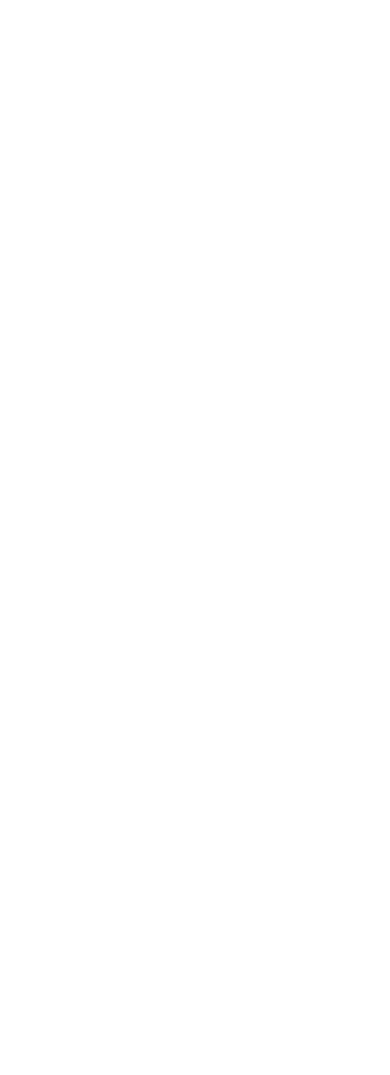
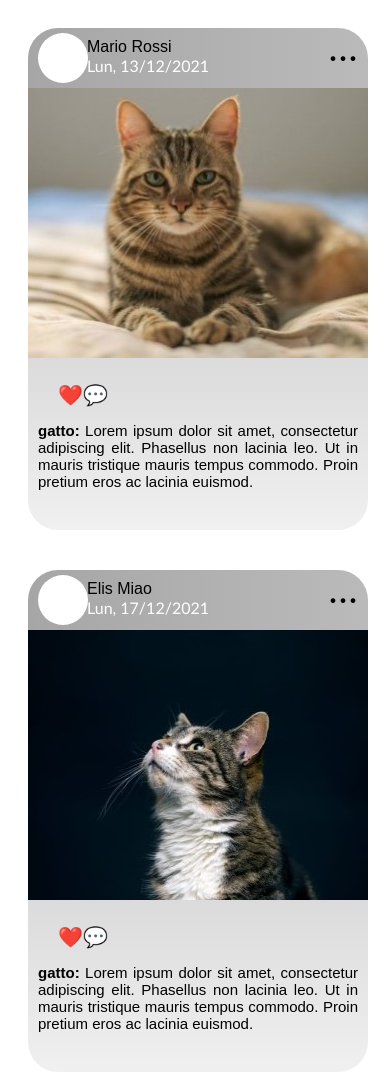
Before and after one commit to metehandoenmez/css_exercises, a plain HTML site: page Media Queries/index.html in a window 390 px wide. Shown: the top 1075 px of the page. Before the commit the page ends 844 px from the top, so only its background shows below. Drawn offline with Linux system fonts and the light colour scheme.

Commit message:
added and changed Media Queries exercise

```diff
--- a/Media Queries/index.html
+++ b/Media Queries/index.html
@@ -4,9 +4,65 @@
     <meta charset="UTF-8">
     <meta http-equiv="X-UA-Compatible" content="IE=edge">
     <meta name="viewport" content="width=device-width, initial-scale=1.0">
-    <title>Document</title>
+    <title>Cats</title>
+    <link rel="stylesheet" href="/Media Queries/style.css">
 </head>
 <body>
-
+    <div class="container">
+        <div class="box">
+            <div class="postinfo">
+                <div class="circle"></div>
+                <div class="user">
+                    <p id="name">Mario Rossi</p>
+                    <p id="date">Lun, 13/12/2021</p>
+                </div>
+                <div class="more">...</div>
+            </div>
+            <div class="photo"><img src="/Media Queries/assets/cat1.jpg"></div>
+            <div class="posttext">
+                <div class="buttons">❤️💬</div>
+                <div class="text">
+                    <b>gatto: </b>Lorem ipsum dolor sit amet, consectetur adipiscing elit. Phasellus non lacinia leo.
+                    Ut in mauris tristique mauris tempus commodo. Proin pretium eros ac lacinia euismod.
+                </div>
+            </div>
+        </div>
+        <div class="box">
+            <div class="postinfo">
+                <div class="circle"></div>
+                <div class="user">
+                    <p id="name">Elis Miao</p>
+                    <p id="date">Lun, 17/12/2021</p>
+                </div>
+                <div class="more">...</div>
+            </div>
+            <div class="photo"><img src="/Media Queries/assets/cat2.jpg"></div>
+            <div class="posttext">
+                <div class="buttons">❤️💬</div>
+                <div class="text">
+                    <b>gatto: </b>Lorem ipsum dolor sit amet, consectetur adipiscing elit. Phasellus non lacinia leo.
+                    Ut in mauris tristique mauris tempus commodo. Proin pretium eros ac lacinia euismod.
+                </div>
+            </div>
+        </div>
+        <div class="box">
+            <div class="postinfo">
+                <div class="circle"></div>
+                <div class="user">
+                    <p id="name">Gattino Micino</p>
+                    <p id="date">Lun, 13/01/2021</p>
+                </div>
+                <div class="more">...</div>
+            </div>
+            <div class="photo"><img src="/Media Queries/assets/cat3.jpg"></div>
+            <div class="posttext">
+                <div class="buttons">❤️💬</div>
+                <div class="text">
+                    <b>gatto: </b>Lorem ipsum dolor sit amet, consectetur adipiscing elit. Phasellus non lacinia leo.
+                    Ut in mauris tristique mauris tempus commodo. Proin pretium eros ac lacinia euismod.
+                </div>
+            </div>
+        </div>
+    </div>
 </body>
 </html>
--- a/Media Queries/style.css
+++ b/Media Queries/style.css
@@ -0,0 +1,88 @@
+.body {
+    font-family:Arial, Helvetica, sans-serif;
+}
+.container {
+    display:flex;
+    flex-direction: row;
+    justify-content:center;
+}
+.box {
+    max-width: 320px;
+    margin: 20px;
+    border-radius: 50px;
+}
+.postinfo {
+    background: rgb(166,166,166);
+    background: linear-gradient(90deg, rgba(166,166,166,1) 0%, rgba(186,186,186,1) 100%);
+    display: flex;
+    flex-direction: row;
+    justify-content: space-between;
+    padding: 10px;
+    width: 320px;
+    max-height: 40px;
+    border-radius: 30px 30px 0px 0px;
+}
+.photo {
+    width: 340px;
+    height: 270px;
+}
+img {
+        width: 340px;
+        height: 270px;
+}
+.more {
+    display: flex;
+    align-self: flex-end;
+    font-size: 40px;
+    align-items: center;
+    position: relative;
+    bottom: 7px;
+}
+.posttext {
+    font-family: Arial, Helvetica, sans-serif;
+    font-size: 15px;
+    background: linear-gradient(#dbdbdb,#f0f0f0);
+    margin-top: 0px;
+    padding: 10px;
+    width: 320px;
+    text-align: justify;
+    padding-bottom: 40px;
+    border-radius: 0px 0px 30px 30px;
+}
+.circle {
+    background-color: white;
+    width: 50px;
+    height: 50px;
+    border-radius: 50%;
+    display: flex;
+    align-self: center;
+}
+#name {margin: 0; font-family: Arial, Helvetica, sans-serif;}
+#date {margin: 0 ; font-family: 'Gill Sans', 'Gill Sans MT', Calibri, 'Trebuchet MS', sans-serif; color: white;}
+.buttons {
+    padding-left: 20px;
+    padding-top: 15px;
+    padding-bottom: 15px;
+    font-size: 20px;
+}
+.user {
+    position: relative;
+    right: 60px;
+}
+
+@media screen and (max-width: 375px) {
+    .container {
+        display: flex;
+        flex-direction: column;
+        justify-content: center;
+    }
+  }
+
+  @media screen and (max-width: 768px) {
+    .container {
+        display: flex;
+        flex-direction: row;
+        flex-wrap: wrap;
+        justify-content: space-between;
+    }
+  }
```
Also changed, not shown: Media Queries/assets/cat1.jpg (added), Media Queries/assets/cat2.jpg (added), Media Queries/assets/cat3.jpg (added).
